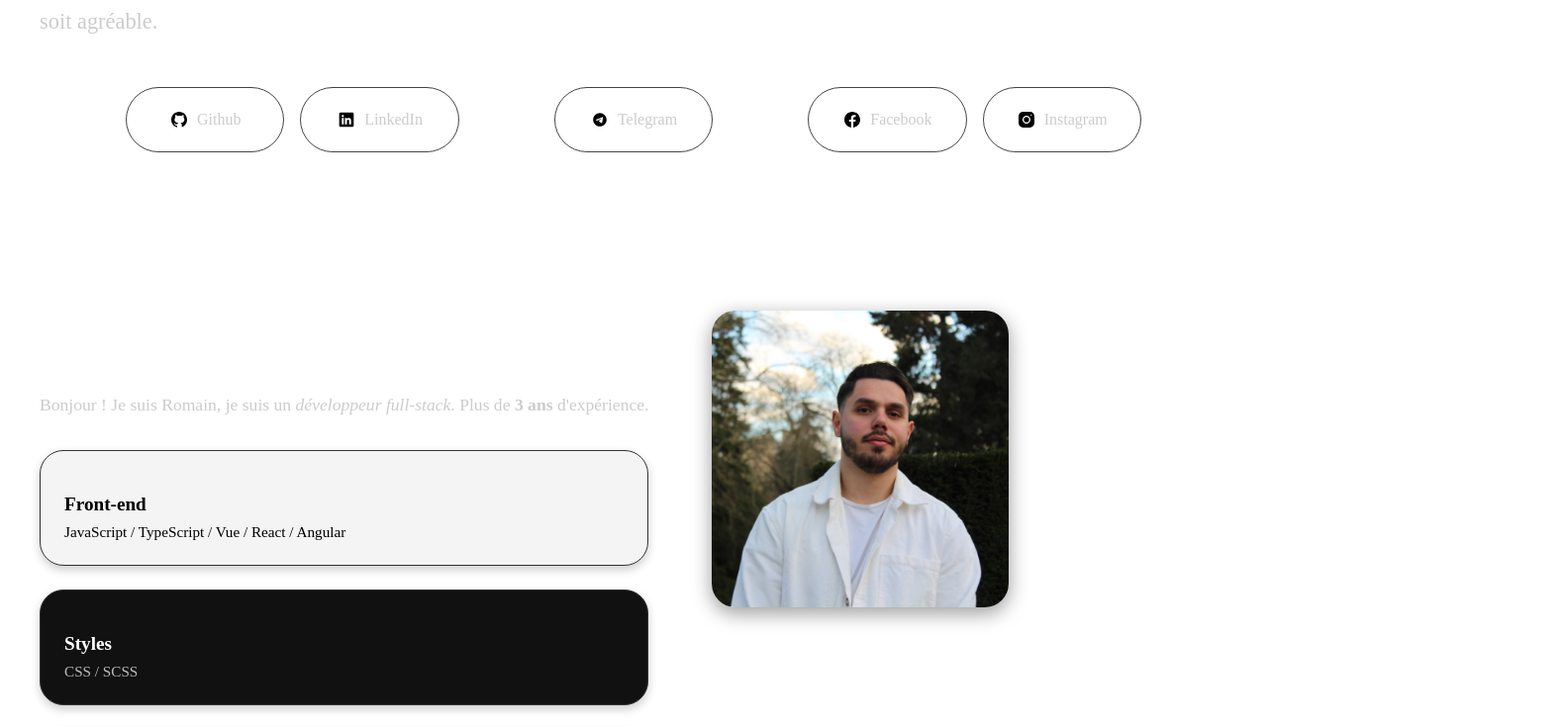
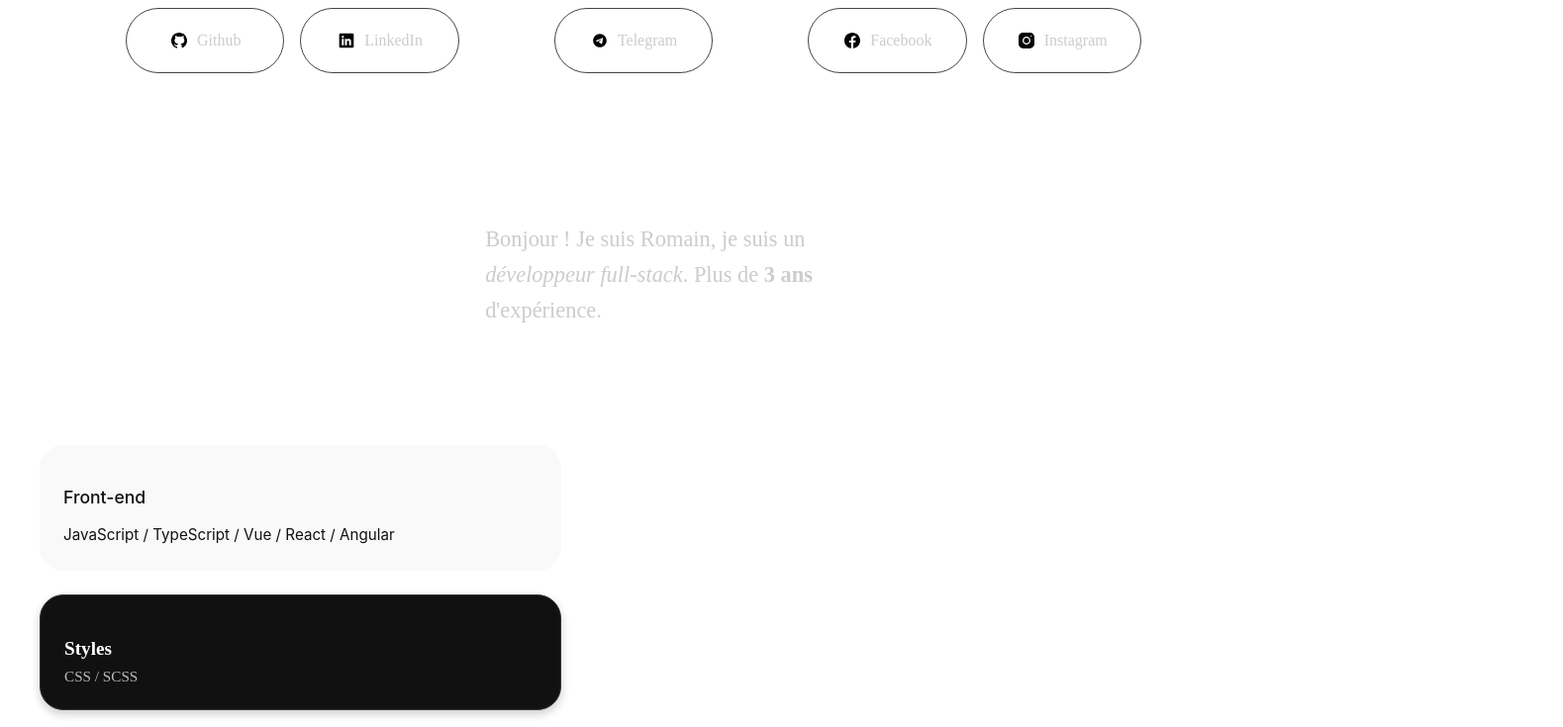
Before and after one commit to romainb82/portfolio, a Vue app: page / in a window 1280 px wide. Shown: the part 943-1678 px from the top of the page at 99% size, 1579 px wide, since content can reach past the window. Built offline with nearby package versions, Linux system fonts and the light colour scheme; the HTML template or start-up script is replaced by a standard one.

Commit message:
Moitié dev about

```diff
--- a/src/assets/css/about.css
+++ b/src/assets/css/about.css
@@ -1,5 +1,5 @@
 .about {
-    padding: 6rem 2rem;
+    padding: 1rem 2rem;
     color: white;
     display: flex;
   }
@@ -8,7 +8,6 @@
     display: flex;
     flex-direction: row;
     gap: 4rem;
-    max-width: 1200px;
     width: 100%;
     align-items: flex-start;
     flex-wrap: wrap;
@@ -19,19 +18,46 @@
     min-width: 320px;
   }
 
+  .about-text{
+    display: flex;
+    gap: 2rem;
+    justify-content: space-between;
+    align-items: center;
+    width: 70%;
+  }
+
   .about-text h2 {
-    font-size: 2rem;
+    text-align: left;
+    font-size: 1rem;
     font-weight: 600;
-    margin-bottom: 1rem;
+    width: 100%;
     color: white;
   }
 
   .about-text p {
-    font-size: 1.1rem;
+    font-size: 1.4rem;
     color: #ccc;
-    margin-bottom: 0.75rem;
     line-height: 1.6;
-    font-weight: 300;
+    text-align: left;;
+    text-wrap: wrap;
+  }
+
+  .lang-container-about {
+    position: relative;
+    width: 100px;
+    height: 100px;
+    z-index: 1;
+  }
+
+  .lang-circle-about {
+    position: absolute;
+    top: -79px;
+    right: -535px;
+    width: 890px;
+    height: 890px;
+    border-radius: 50%;
+    border: 1px solid rgba(255, 255, 255, 0.1);
+    z-index: 0;
   }
 
   .about-tags {
@@ -54,14 +80,30 @@
     transform: translateY(-4px);
   }
 
-  .tag-block.light {
-    background-color: #f4f4f4;
-    color: #000;
+  .tag-block.front {
+    background-color: #f9f9f9;
+    color: #111;
+    font-family: 'Inter', sans-serif;
+    font-weight: 400;
+    padding: 1.5rem;
+    border-radius: 1.5rem;
+    border: none;
+    box-shadow: none;
   }
 
-  .tag-block.light h3,
-  .tag-block.light p {
-    color: #000;
+  .tag-block.front h3 {
+    color: #111;
+    font-size: 1.1rem;
+    font-weight: 500;
+    margin-bottom: 1rem;
+  }
+
+  .tag-block.front p {
+    color: #111;
+    font-size: 0.95rem;
+    line-height: 1.6;
+    margin: 0;
+    font-weight: 400;
   }
 
   .tag-block h3 {
@@ -81,12 +123,15 @@
     flex-shrink: 0;
     display: flex;
     justify-content: center;
+    margin-left: auto;
     align-items: center;
+    margin-right: 11rem;
+    z-index: 2;
   }
 
   .about-photo img {
-    width: 300px;
-    height: 300px;
+    width: 465px;
+    height: 580px;
     object-fit: cover;
     border-radius: 1.5rem;
     box-shadow: 0 6px 20px rgba(0, 0, 0, 0.4);
--- a/src/assets/css/presentation.css
+++ b/src/assets/css/presentation.css
@@ -1,9 +1,10 @@
 .hero {
-  padding: 6rem 2rem 4rem;
+  padding: 1rem 2rem;
   color: white;
   text-align: left;
   margin: 0 auto;
   margin-top: 6rem;
+  margin-bottom: 6rem;
 }
 
 .line {
@@ -25,6 +26,7 @@
 .text-container {
   display: flex;
   align-items: center;
+  justify-content: space-between;
   gap: 2rem;
 }
 
--- a/src/components/About.vue
+++ b/src/components/About.vue
@@ -9,43 +9,41 @@ const { t } = useI18n()
 <template>
     <section class="about" id="about">
       <div class="about-container">
-        <!-- Left Column (Text and Skills) -->
+        <div class="about-text">
+          <h2 v-html="t.aboutMe"></h2>
+          <p v-html="t.hello"></p>
+        </div>
+        <div class="lang-container-about">
+          <div class="lang-circle-about"></div>
+        </div>
         <div class="left-column">
-            <div class="about-text">
-                <h2 v-html="t.aboutMe"></h2>
-                <p v-html="t.hello"></p>
-            </div>
-
-            <!-- Skill Tags -->
             <div class="about-tags">
-                <div class="tag-block light">
+                <div class="tag-block front">
                     <h3 v-html="t.frontEnd"></h3>
                     <p>JavaScript / TypeScript / Vue / React / Angular</p>
                 </div>
 
-                <div class="tag-block">
+                <div class="tag-block styles">
                     <h3 v-html="t.styles"></h3>
                     <p>CSS / SCSS</p>
                 </div>
 
-                <div class="tag-block">
+                <div class="tag-block back">
                     <h3 v-html="t.backEnd"></h3>
                     <p>Node / Express / Symfony / Java / MySQL / PostgreSQL / MongoDB / Vertica</p>
                 </div>
 
-                <div class="tag-block">
+                <div class="tag-block ops">
                     <h3>DevOps</h3>
                     <p>Docker / Nginx / GitHub Actions / CI/CD / Bash / Vite</p>
                 </div>
             </div>
 
-            <div class="about-text">
+            <div class="about-text tech">
                 <p v-html="t.favoriteTech"></p>
             </div>
           </div>
 
-        <!-- Right Column (Photo) -->
-        <!-- Photo -->
         <div class="about-photo">
           <img src="@/assets/pp.jpg" alt="Photo de Romain" />
         </div>
```
